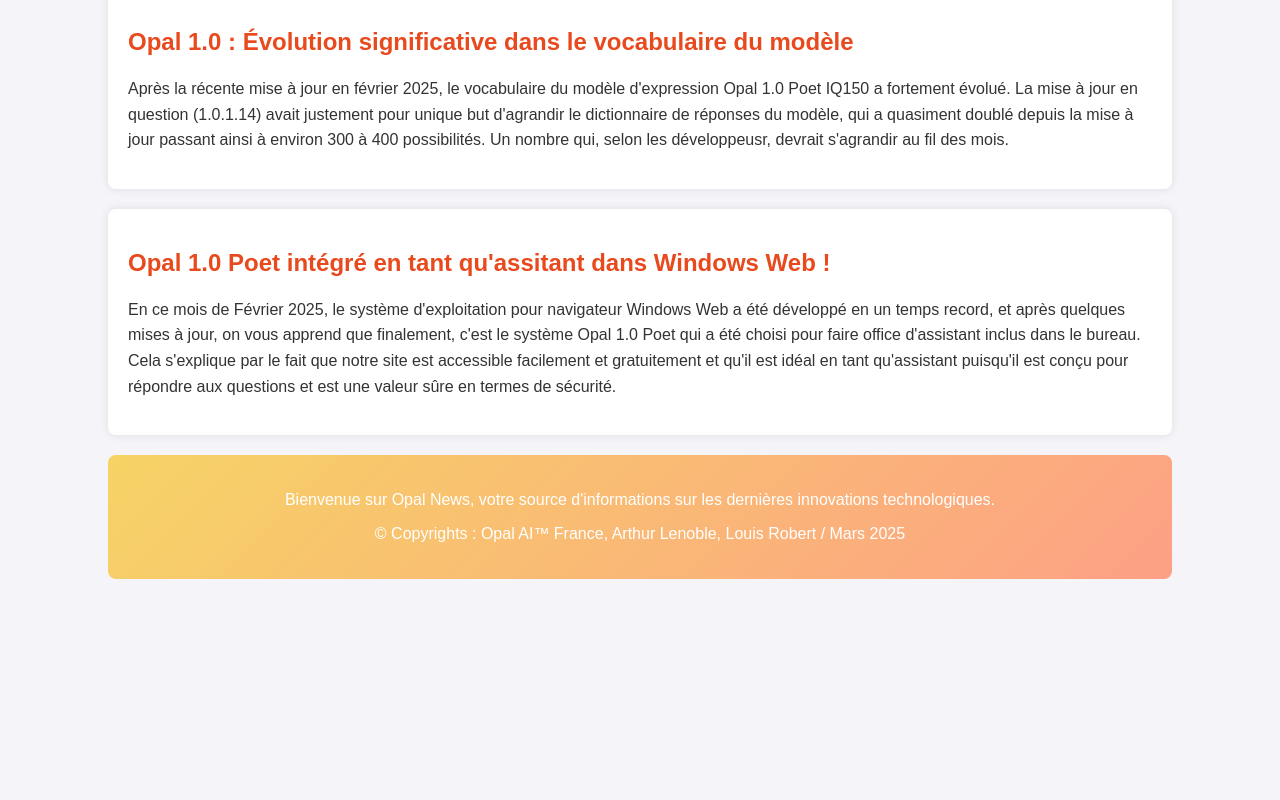
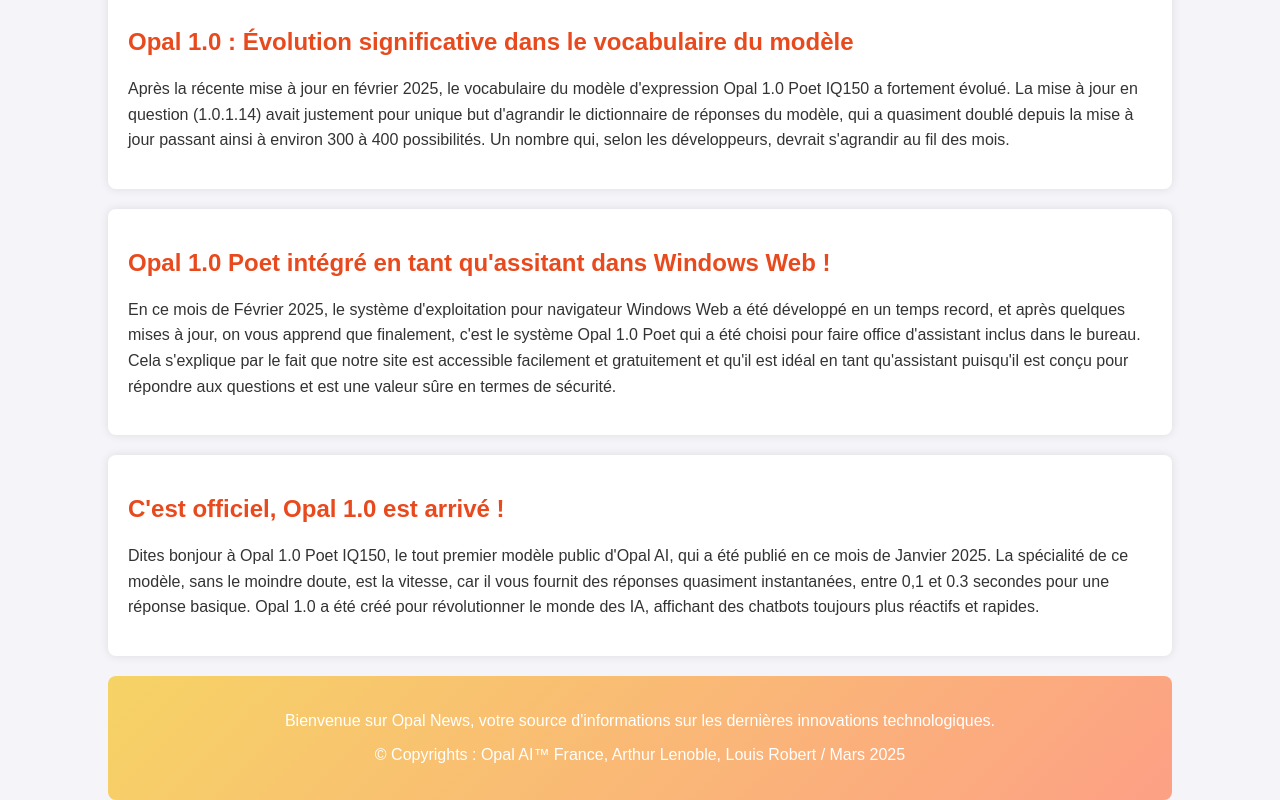
Before and after one commit to uldeon/Opal-news, a plain HTML site: page index.html in a window 1280 px wide. Shown: the part 715-1515 px from the top of the page. Before the commit the page ends 1294 px from the top, so only its background shows below. Drawn offline with Linux system fonts and the light colour scheme.

Commit message:
Update index.html

```diff
--- a/index.html
+++ b/index.html
@@ -103,11 +103,15 @@
     </div>
     <div class="container news-section">
         <h2>Opal 1.0 : Évolution significative dans le vocabulaire du modèle</h2>
-        <p>Après la récente mise à jour en février 2025, le vocabulaire du modèle d'expression Opal 1.0 Poet IQ150 a fortement évolué. La mise à jour en question (1.0.1.14) avait justement pour unique but d'agrandir le dictionnaire de réponses du modèle, qui a quasiment doublé depuis la mise à jour passant ainsi à environ 300 à 400 possibilités. Un nombre qui, selon les développeusr, devrait s'agrandir au fil des mois.</p>
+        <p>Après la récente mise à jour en février 2025, le vocabulaire du modèle d'expression Opal 1.0 Poet IQ150 a fortement évolué. La mise à jour en question (1.0.1.14) avait justement pour unique but d'agrandir le dictionnaire de réponses du modèle, qui a quasiment doublé depuis la mise à jour passant ainsi à environ 300 à 400 possibilités. Un nombre qui, selon les développeurs, devrait s'agrandir au fil des mois.</p>
     </div>
     <div class="container news-section">
         <h2>Opal 1.0 Poet intégré en tant qu'assitant dans Windows Web !</h2>
         <p>En ce mois de Février 2025, le système d'exploitation pour navigateur Windows Web a été développé en un temps record, et après quelques mises à jour, on vous apprend que finalement, c'est le système Opal 1.0 Poet qui a été choisi pour faire office d'assistant inclus dans le bureau. Cela s'explique par le fait que notre site est accessible facilement et gratuitement et qu'il est idéal en tant qu'assistant puisqu'il est conçu pour répondre aux questions et est une valeur sûre en termes de sécurité.</p>
+    </div>
+    <div class="container news-section">
+        <h2>C'est officiel, Opal 1.0 est arrivé !</h2>
+        <p>Dites bonjour à Opal 1.0 Poet IQ150, le tout premier modèle public d'Opal AI, qui a été publié en ce mois de Janvier 2025. La spécialité de ce modèle, sans le moindre doute, est la vitesse, car il vous fournit des réponses quasiment instantanées, entre 0,1 et 0.3 secondes pour une réponse basique. Opal 1.0 a été créé pour révolutionner le monde des IA, affichant des chatbots toujours plus réactifs et rapides.</p>
     </div>
     <div class="container advanced-css">
         <p>Bienvenue sur Opal News, votre source d'informations sur les dernières innovations technologiques.</p>
```
